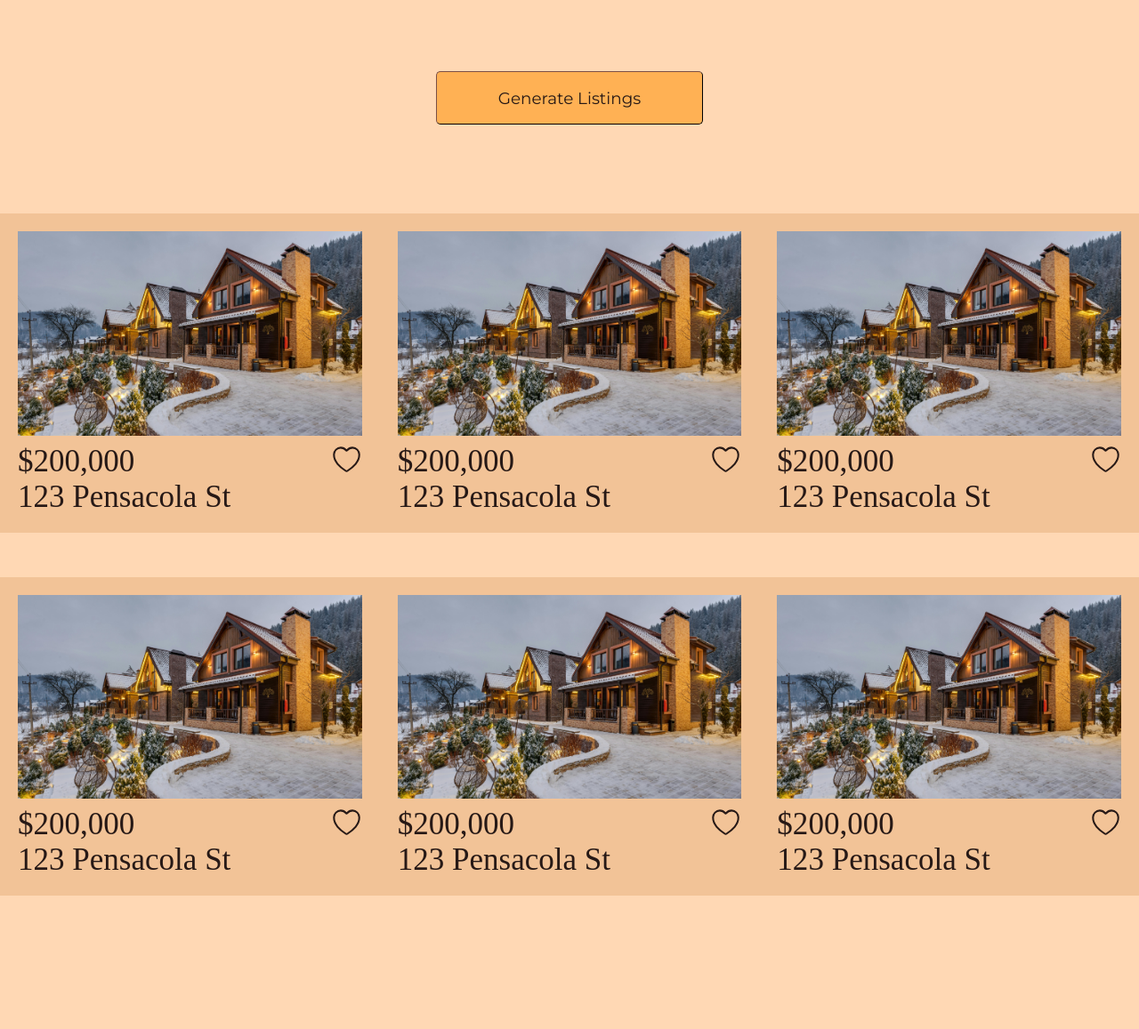
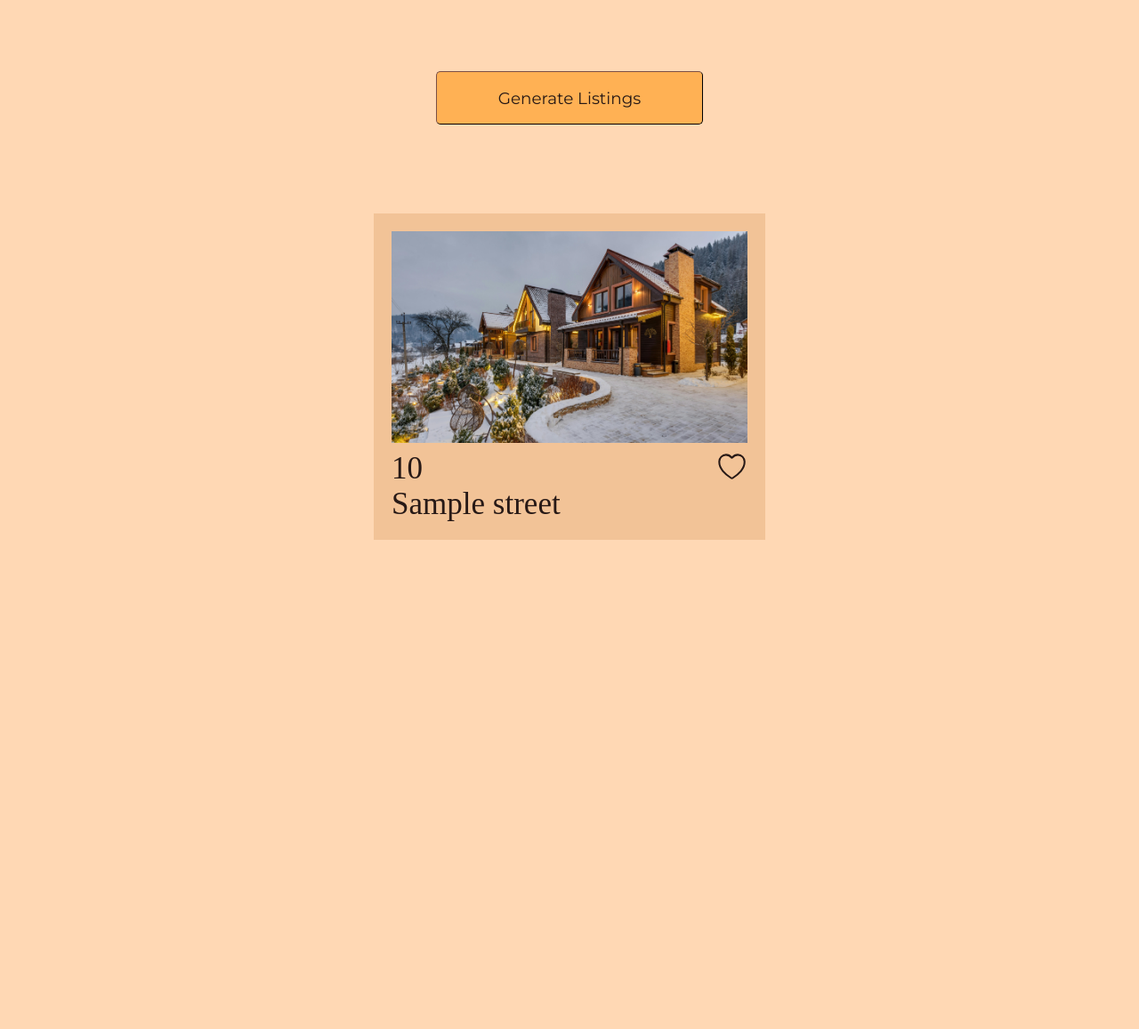
Before and after one commit to carlyswe/cop4710proj, a Flask app: template Website/templates/viewlistings.html in a window 1280 px wide. Shown: the part 631-1788 px from the top of the page at 89% size. After the commit the page ends 1238 px from the top, so only its background shows below. Run offline with Flask 3, Linux system fonts and the light colour scheme; the template is opened without the code that fills it: most values are stand-ins (such as "Sample title", 1, 10 or a date in 2020).

Commit message:
linked house listing page to correct data

```diff
--- a/Website/templates/viewlistings.html
+++ b/Website/templates/viewlistings.html
@@ -85,79 +85,21 @@
                 <button>Generate Listings</button>
             </div>
 
+            {%for row in rows%}
             <div class="houses">
                 <div class="first-row">
-                    <a href="house.html" class="house-option">
+                    <a href="{{url_for('house',listingID=row['listingID'])}}" class="house-option">
                         <img src="/static/images/homepage-house.jpg" alt="house"/>
                         <div>
-                            <p class="view-price">$200,000</p>
+                            <p class="view-price"> {{ row["price"] }}</p>
                             <ion-icon name="heart">
                                 <div class='red-bg'></div>
                             </ion-icon>
                         </div>
-                        <p class="view-address">123 Pensacola St</p>
+                        <p class="view-address">{{ row["street"] }}</p>
                     </a>
-
-                    <a href="house.html" class="house-option">
-                        <img src="/static/images/homepage-house.jpg" alt="house"/>
-                        <div>
-                            <p class="view-price">$200,000</p>
-                            <ion-icon name="heart">
-                                <div class='red-bg'></div>
-                            </ion-icon>
-                        </div>
-                        <p class="view-address">123 Pensacola St</p>
-                    </a>
-
-                    <a href="house.html" class="house-option">
-                        <img src="/static/images/homepage-house.jpg" alt="house"/>
-                        <div>
-                            <p class="view-price">$200,000</p>
-                            <ion-icon name="heart">
-                                <div class='red-bg active'></div>
-                            </ion-icon>
-                        </div>
-                        <p class="view-address">123 Pensacola St</p>
-                    </a>
-                </div>
-
-
-                <div class="second-row">
-                    <a href="house.html" class="house-option">
-                        <img src="/static/images/homepage-house.jpg" alt="house"/>
-                        <div>
-                            <p class="view-price">$200,000</p>
-                            <ion-icon name="heart">
-                                <div class='red-bg active'></div>
-                            </ion-icon>
-                        </div>
-                        <p class="view-address">123 Pensacola St</p>
-                    </a>
-
-                    <a href="house.html" class="house-option">
-                        <img src="/static/images/homepage-house.jpg" alt="house"/>
-                        <div>
-                            <p class="view-price">$200,000</p>
-                            <ion-icon name="heart">
-                                <div class='red-bg active'></div>
-                            </ion-icon>
-                        </div>
-                        <p class="view-address">123 Pensacola St</p>
-                    </a>
-
-                    <a href="house.html" class="house-option">
-                        <img src="/static/images/homepage-house.jpg" alt="house"/>
-                        <div>
-                            <p class="view-price">$200,000</p>
-                            <ion-icon name="heart">
-                                <div class='red-bg active'></div>
-                            </ion-icon>
-                        </div>
-                        <p class="view-address">123 Pensacola St</p>
-                    </a>
-                </div>
-
             </div>
+            {%endfor%}
 
 
 
```
